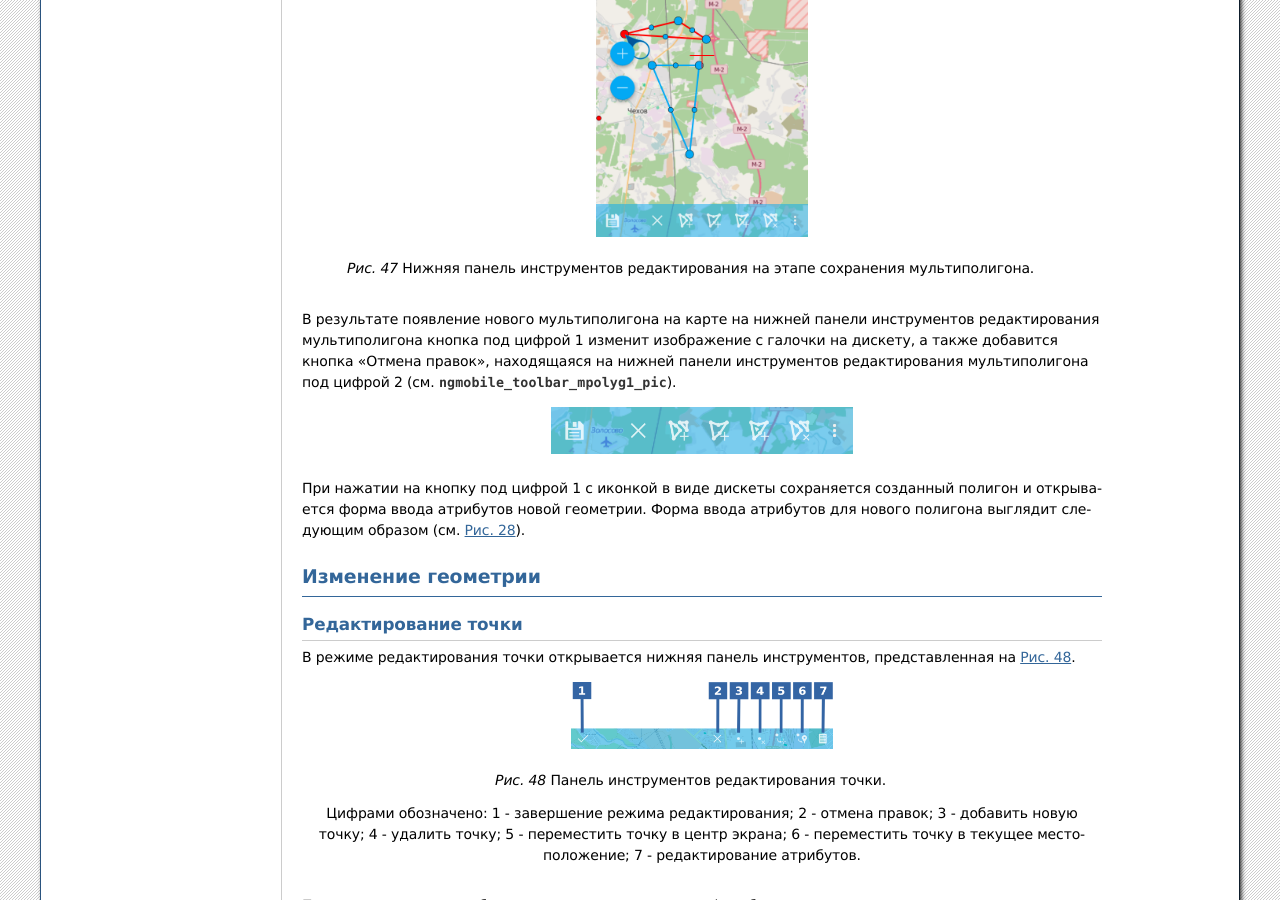
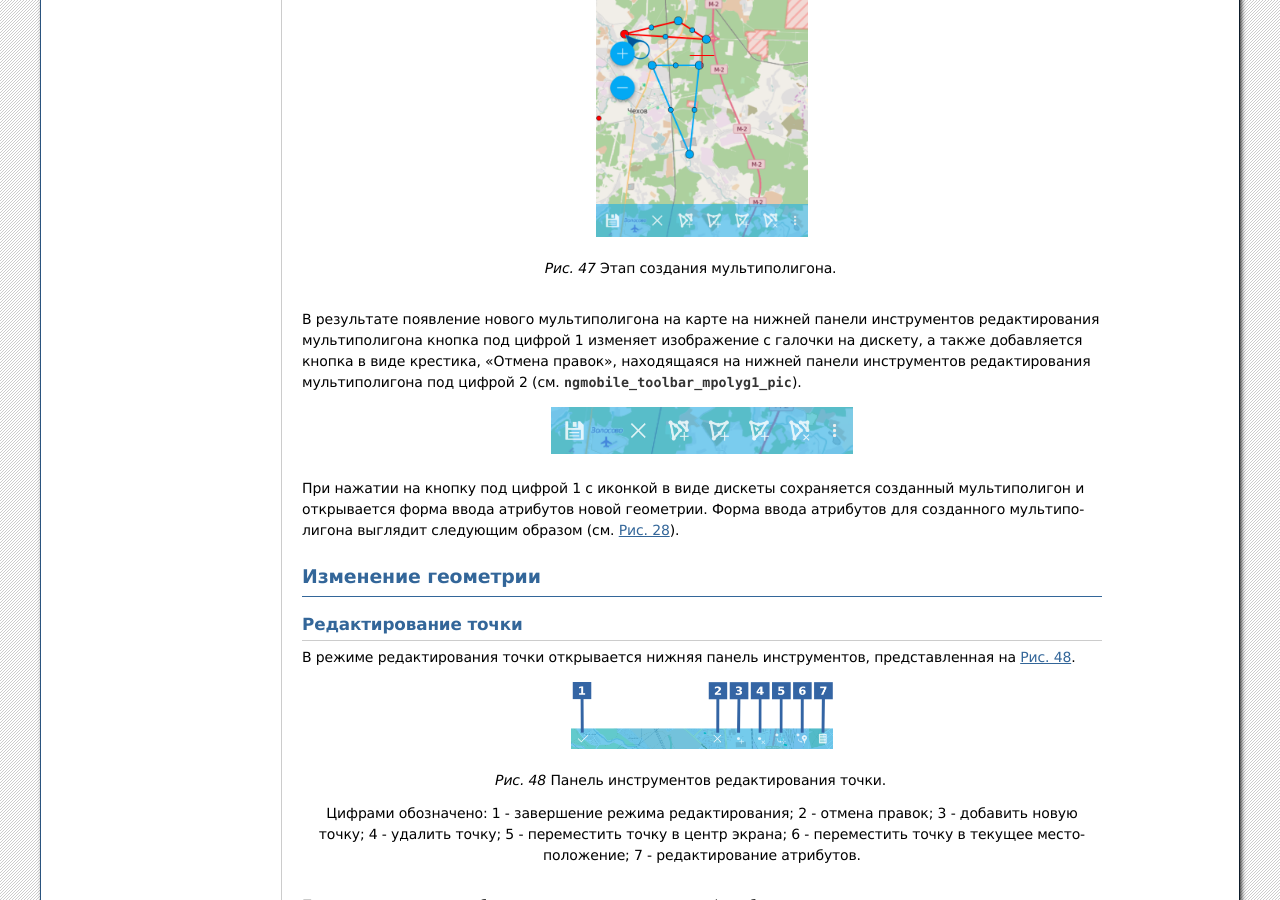
Before and after one commit to nextgis/docs_ngmobile, a Sphinx documentation site: the page built from source/editing.rst, in a window 1280 px wide and 900 px high, scrolled down 10943 px. Built offline with Sphinx 7.4.7, drawn with Linux system fonts in a browser that asks for light colours; formulas are drawn with MathJax 3.

Commit message:
создание новой геометрии. мультиполигон

```diff
--- a/source/editing.rst
+++ b/source/editing.rst
@@ -388,23 +388,21 @@
    :align: center
    :height: 10cm
 
-   Нижняя панель инструментов редактирования на этапе сохранения мультиполигона.
+   Этап создания мультиполигона.
 
 В результате появление нового мультиполигона на карте на нижней панели инструментов
-редактирования мультиполигона кнопка под цифрой 1 изменит изображение с галочки
-на дискету, а также добавится кнопка "Отмена правок", находящаяся на нижней панели
-инструментов редактирования мультиполигона под цифрой 2 (см. :numref:`ngmobile_toolbar_mpolyg1_pic`).
+редактирования мультиполигона кнопка под цифрой 1 изменяет изображение с галочки
+на дискету, а также добавляется кнопка в виде крестика, "Отмена правок", находящаяся
+на нижней панели инструментов редактирования мультиполигона под цифрой 2 (см. :numref:`ngmobile_toolbar_mpolyg1_pic`).
 
 .. figure:: _static/toolbar_mpolyg1.png
    :name: ngmobile_toolbar_mpolyg1_pic
    :align: center
    :width: 8cm
 
-
-При нажатии на кнопку под
-цифрой 1 с иконкой в виде дискеты сохраняется созданный полигон и открывается
-форма ввода атрибутов новой геометрии.
-Форма ввода атрибутов для нового полигона выглядит следующим образом (см. :numref:`ngmobile_input_form_attributes_pic`).
+При нажатии на кнопку под цифрой 1 с иконкой в виде дискеты сохраняется созданный
+мультиполигон и открывается форма ввода атрибутов новой геометрии.
+Форма ввода атрибутов для созданного мультиполигона выглядит следующим образом (см. :numref:`ngmobile_input_form_attributes_pic`).
 
 
 Изменение геометрии
```
